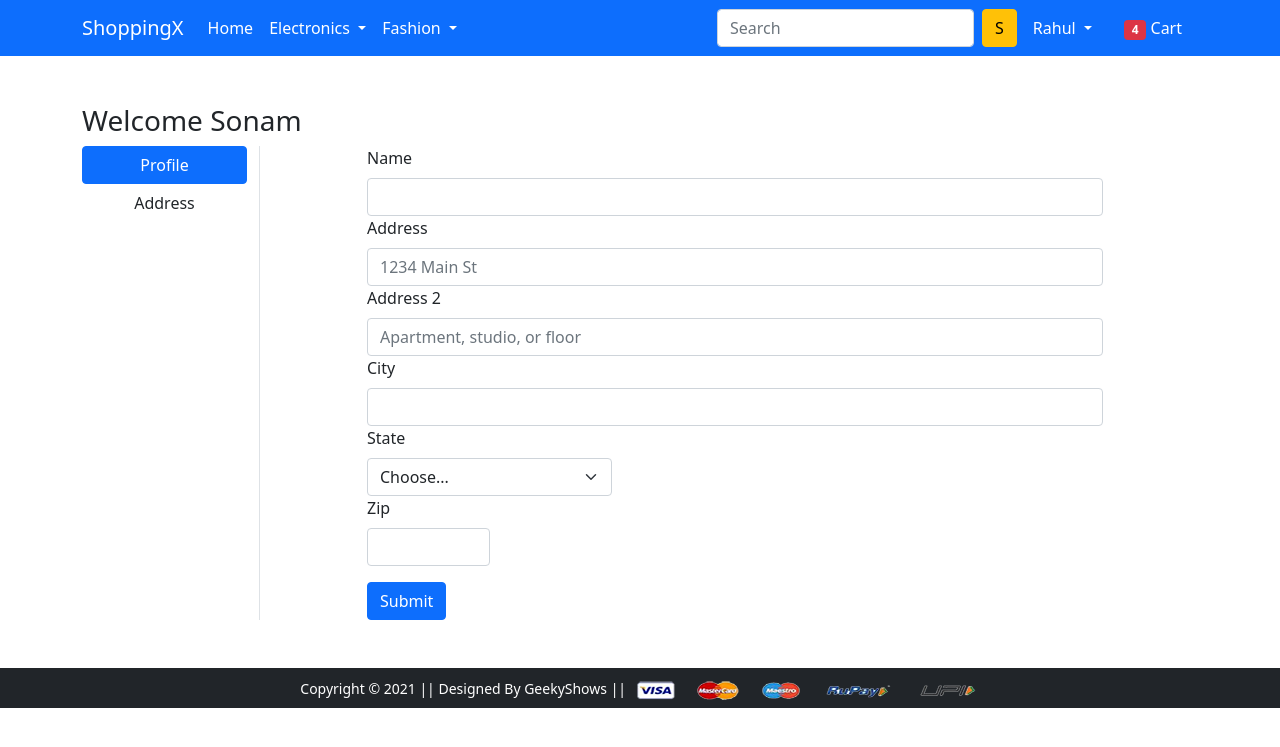
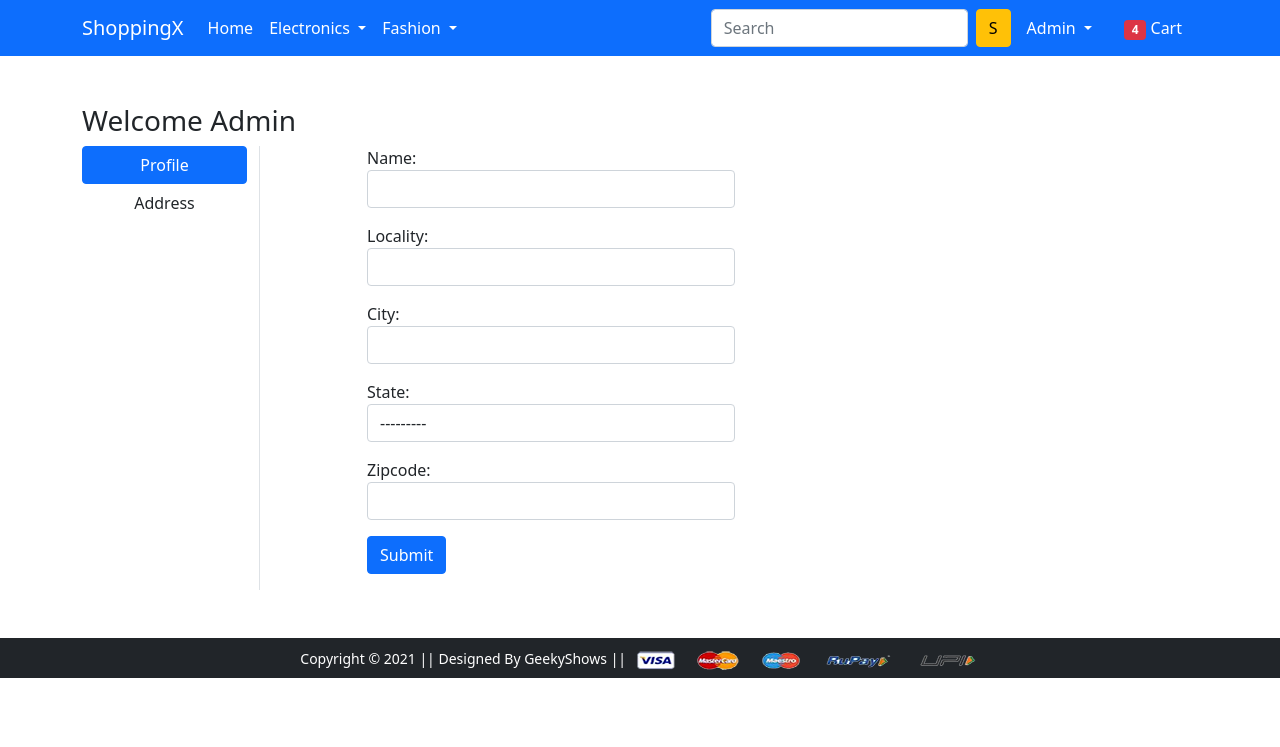
Before and after one commit to rahulmainali/ecommerce, a Django app: page /profile/ in a window 1280 px wide. Shown: the top 747 px of the page. Run offline with Django 4.2, Linux system fonts and the light colour scheme; a user stored in the database is signed in; some libraries are stand-ins or nearby versions.

Commit message:
Profile completed

```diff
--- a/app/forms.py
+++ b/app/forms.py
@@ -5,6 +5,8 @@ from django.contrib.auth.forms import UserCreationForm,AuthenticationForm,Userna
 from django.contrib.auth.models import User
 from django.utils.translation import gettext, gettext_lazy as _
 from django.contrib.auth import password_validation
+from .models import Customer
+
 
 class CustomerRegistrationForm(UserCreationForm):
     password1=forms.CharField(label='Password', widget=forms.PasswordInput(attrs={'class':'form-control'}))
@@ -31,3 +33,9 @@ class MyPasswordResetForm(PasswordResetForm):
 class MySetPasswordForm(SetPasswordForm):
     new_password1=forms.CharField(label=_("New Password"), strip=False, widget=forms.PasswordInput(attrs={'autocomplete':'new-password','class':'form-control'}),help_text=password_validation.password_validators_help_text_html())
     new_password2=forms.CharField(label=_("Confirm New Password"), strip=False, widget=forms.PasswordInput(attrs={'autocomplete':'new-password','class':'form-control'}))
+
+class CustomerProfileForm(forms.ModelForm):
+    class Meta:
+        model=Customer
+        fields=['name','locality','city','state','zipcode']
+        widgets={'name':forms.TextInput(attrs={'class':'form-control'}),'locality':forms.TextInput(attrs={'class':'form-control'}),'city':forms.TextInput(attrs={'class':'form-control'}),'state':forms.Select(attrs={'class':'form-control'}),'zipcode':forms.NumberInput(attrs={'class':'form-control'})}
--- a/app/templates/app/base.html
+++ b/app/templates/app/base.html
@@ -61,7 +61,7 @@
           {% if request.user.is_authenticated %}
            <li class="nav-item dropdown mx-2">
               <a class="nav-link dropdown-toggle text-white" href="#" id="profileDropdown" role="button" data-bs-toggle="dropdown" aria-expanded="false">
-                Rahul
+                {{request.user.username|capfirst}}
               </a>
               <ul class="dropdown-menu" aria-labelledby="profileDropdown">
                 <li><a class="dropdown-item" href="{% url 'profile' %}">Profile</a></li>
--- a/app/templates/app/profile.html
+++ b/app/templates/app/profile.html
@@ -4,47 +4,30 @@
 {% block main-content %}
 <div class="container my-5">
  <div class="row">
-  <h3>Welcome Sonam</h3>
+  <h3>Welcome <span class="text-capitalize">{{request.user}}</span> </h3>
   <div class="col-sm-2 border-end">
    <ul class="list-unstyled">
-    <li class="d-grid"><a href="{% url 'profile' %}" class="btn btn-primary">Profile</a></li>
+    <li class="d-grid"><a href="{% url 'profile' %}" class="btn {{active}}">Profile</a></li>
     <li class="d-grid"><a href="{% url 'address' %}" class="btn">Address</a></li>
    </ul>
   </div>
   <div class="col-sm-8 offset-sm-1">
-   <form action="" method="post">
+   <form action="" method="post" novalidate>
     {% csrf_token %}
-    <div class="col-12">
-      <label for="inputName" class="form-label">Name</label>
-      <input type="text" class="form-control" id="inputEmail">
+    {% for fm in form %}
+    <div class="form-group col-lg-6 mb-3">
+      {{fm.label_tag}}{{fm}}<small class="text-danger">{{fm.errors|striptags}}</small>
     </div>
-    <div class="col-12">
-      <label for="inputAddress" class="form-label">Address</label>
-      <input type="text" class="form-control" id="inputAddress" placeholder="1234 Main St">
-    </div>
-    <div class="col-12">
-      <label for="inputAddress2" class="form-label">Address 2</label>
-      <input type="text" class="form-control" id="inputAddress2" placeholder="Apartment, studio, or floor">
-    </div>
-    <div class="col-12">
-      <label for="inputCity" class="form-label">City</label>
-      <input type="text" class="form-control" id="inputCity">
-    </div>
-    <div class="col-md-4">
-      <label for="inputState" class="form-label">State</label>
-      <select id="inputState" class="form-select">
-        <option selected>Choose...</option>
-        <option>...</option>
-      </select>
-    </div>
-    <div class="col-md-2">
-      <label for="inputZip" class="form-label">Zip</label>
-      <input type="text" class="form-control" id="inputZip">
-    </div>
+    {% endfor %}
     <div class="col-12 mt-3">
-      <button type="submit" class="btn btn-primary">Submit</button>
+      <button type="submit" class="btn btn-primary mb-3">Submit</button>
     </div>
    </form>
+   {% if messages %}
+    {% for message in messages %}
+    <p {% if message.tags %} class="alert alert-{{message.tags}} mb-5" {% endif %}>{{message}}</p>
+    {% endfor %}
+    {% endif %}
   </div>
  </div>
 </div>
--- a/app/urls.py
+++ b/app/urls.py
@@ -13,7 +13,7 @@ urlpatterns = [
 
     path('cart/', views.add_to_cart, name='add-to-cart'),
     path('buy/', views.buy_now, name='buy-now'),
-    path('profile/', views.profile, name='profile'),
+    path('profile/', views.ProfileView.as_view(), name='profile'),
     path('address/', views.address, name='address'),
     path('orders/', views.orders, name='orders'),
     path('mobile/', views.mobile, name='mobile'),
--- a/app/views.py
+++ b/app/views.py
@@ -4,7 +4,7 @@ from unicodedata import category
 from django.shortcuts import render
 from django.views import View
 from .models import Customer,Product,Cart,OrderPlaced
-from .forms import CustomerRegistrationForm
+from .forms import CustomerRegistrationForm,CustomerProfileForm
 from django.contrib import messages
 
 class ProductView(View):
@@ -29,9 +29,6 @@ def add_to_cart(request):
 
 def buy_now(request):
  return render(request, 'app/buynow.html')
-
-def profile(request):
- return render(request, 'app/profile.html')
 
 def address(request):
  return render(request, 'app/address.html')
@@ -111,3 +108,23 @@ class CustomerRegistrationView(View):
 
 def checkout(request):
  return render(request, 'app/checkout.html')
+
+class ProfileView(View):
+    def get(self,request):
+        form=CustomerProfileForm()
+        return render(request,'app/profile.html',{'form':form,'active':'btn-primary'})
+
+    def post(self,request):
+        form=CustomerProfileForm(request.POST)
+        if form.is_valid():
+            usr=request.user
+            name=form.cleaned_data['name']
+            locality=form.cleaned_data['locality']
+            city=form.cleaned_data['city']
+            state=form.cleaned_data['state']
+            zipcode=form.cleaned_data['zipcode']
+            reg=Customer(user=usr,name=name,locality=locality,city=city,state=state,zipcode=zipcode)
+            reg.save()
+            messages.success(request,'Profile Updated Sucessfully')
+
+        return render(request,'app/profile.html',{'form':form,'active':'btn-primary'})
```
Also changed, not shown: db.sqlite3.
